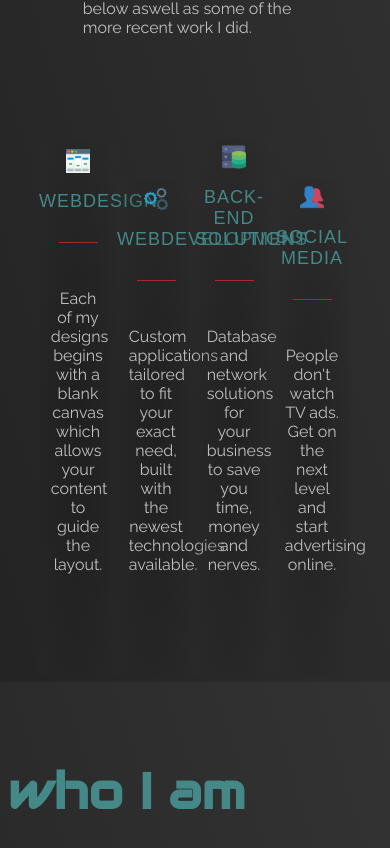
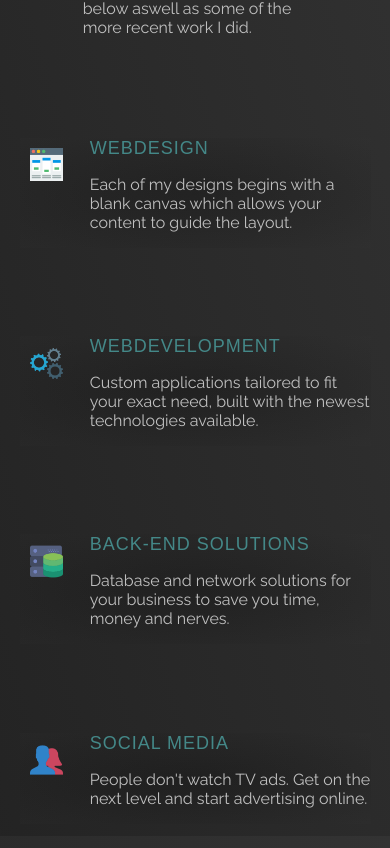
Before and after one commit to raphaelmayer/go, a React (Create React App) app: page / in a window 390 px wide. Shown: the part 1936-2784 px from the top of the page. Built offline with nearby package versions, Linux system fonts and the light colour scheme.

Commit message:
basic responsiveness

```diff
--- a/src/components/css/Contact.css
+++ b/src/components/css/Contact.css
@@ -1,7 +1,7 @@
 .form-row {
 }
 .form-row .form-group {
-	display: inline-flex;
+	display: inline;
 }
 .form-group input, .form-group textarea {
 	border: 2px solid #555;
@@ -11,7 +11,7 @@
 	padding: 5px;
 }
 .form-group textarea {
-	width: 600px !important;
+	width: 600px;
 }
 .form-group input {
 	width: 300px;
@@ -31,3 +31,9 @@
 	font-size: 30px;
 	padding-top: 18%;
 }
+
+@media (max-width: 600px) {
+	.form-group textarea {
+		width: 300px;
+	}
+}
--- a/src/components/css/Filter.css
+++ b/src/components/css/Filter.css
@@ -2,9 +2,10 @@
 	margin: 20px;
 }
 .filter {
-	display: flex;
-	height: 50px;
-	padding: 0px 30%;
+	display: block;
+}
+.filter button {
+	margin: 2px 5px;
 }
 .filter button:hover {
   font-size: 22px;
--- a/src/components/css/Overlay.css
+++ b/src/components/css/Overlay.css
@@ -36,8 +36,8 @@
 }
 .overlay img {
 	box-shadow: 0px 0px 10px 1px #111;
-	min-width: 700px;
-	width: 80%;
+	width: 700px;
+	max-width: 98%;
 }
 .overlay-img-pre {
 	border: 1px solid #333;
@@ -80,3 +80,28 @@
 	border: 2px solid #339999 !important;
 	color: #339999 !important;
 }
+
+@media (max-width: 1000px) {
+	.overlay {
+		background: rgba(30, 30, 30, 0.9);
+		display: inline-block;
+		opacity: 0;
+		position: fixed;
+		top: 0;
+		right: 0;
+		bottom: 0;
+		overflow: auto;
+		transition: all 0.5s ease;
+		visibility: hidden;
+		white-space: nowrap;
+		width: 0%;
+		z-index: 10;
+	}
+	.overlay-text-box, .overlay-img-box {
+		order: 1px solid white;
+		box-sizing: border-box;
+		height: auto;
+		padding: 50px;
+		width: 100%;
+	}
+}
--- a/src/components/css/Services.css
+++ b/src/components/css/Services.css
@@ -22,6 +22,7 @@
     margin-top: 10vh;
     text-align: center;
     width: 20%;
+    min-width: 300px;
 }
 .serviceCircle {
     border-radius: 50%;
@@ -75,3 +76,41 @@
     background: rgba(0, 0, 0, 0.6);
     color: white;
 }
+
+@media (max-width: 600px) {
+  .service {
+    padding-top: 4vh;
+  }
+  .serviceBoxes {
+    position: relative;
+    min-width: none;
+    width: 90%;
+  }
+  .serviceCircle {
+    margin: 0 5 0 0;
+    position: absolute;
+    height: 14vw;
+    width: 14vw;
+  }
+  .serviceTitle {
+    float: right;
+    margin-right: 0;
+    margin-top: 0;
+    padding: 0;
+    position: relative;
+    text-align: left;
+    width: 80%;
+  }
+  .serviceBorder {
+    display: none;
+  }
+  .serviceText {
+    float: right;
+    margin-right: 0;
+    margin-top: 0;
+    padding: 0;
+    position: relative;
+    text-align: left;
+    width: 80%;
+  }
+}
--- a/src/components/css/Work.css
+++ b/src/components/css/Work.css
@@ -20,7 +20,7 @@
 	padding: 50px 0;
 	position: relative;
 	transition: all 0.5s ease-out;
-	width: 30%;
+	width: 400px;
 }
 .test-box:hover {
 	box-shadow: 0px 0px 10px 1px #011;
@@ -91,3 +91,9 @@
 .no-projects {
 	margin-top: 50px;
 }
+
+@media (max-width: 700px) {
+	.test-box {
+		width: 90%;
+	}
+}
```
